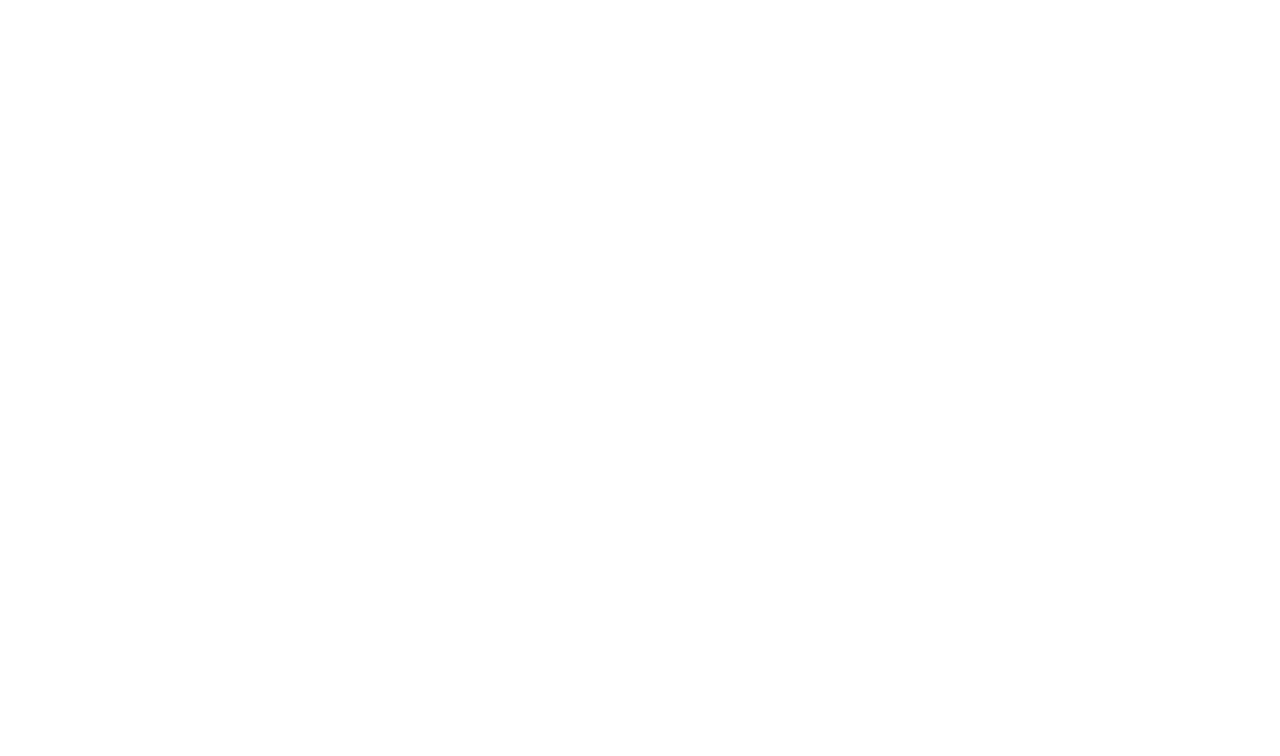
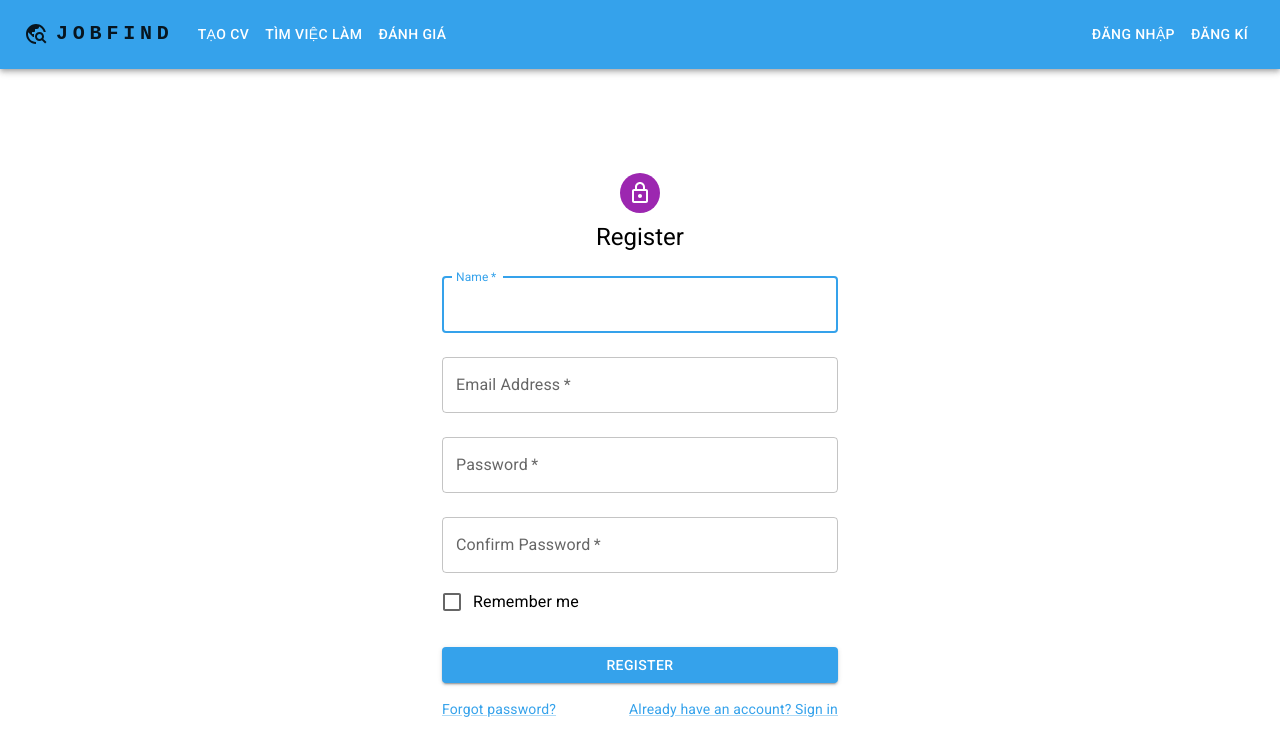
Before and after one commit to anhlb-0396/GR_FE, a React (Vite) app: page /signup in a window 1280 px wide. Before the commit this address had no page. Shown: the top 756 px of the page. Built offline with nearby package versions, Linux system fonts and the light colour scheme; a web font is replaced by a local one.

Commit message:
[Authentication] Implant Signup API

```diff
--- a/src/App.jsx
+++ b/src/App.jsx
@@ -14,6 +14,7 @@
 import AppLayouts from "./ui/layouts/AppLayouts";
 import Resume from "./features/resumes/Resume";
 import Login from "./features/authentication/Login";
+import Register from "./features/authentication/Register";
 
 import DATA from "./features/resumes/TEMPLATE";
 
@@ -51,7 +52,7 @@
                 <Route path="/" element={<Homepage></Homepage>} />
                 <Route path="/jobs/:id" element={<JobDetails></JobDetails>} />
                 <Route path="/login" element={<Login></Login>} />
-                {/* <Route path="/signup" element={<Login></Login>} /> */}
+                <Route path="/signup" element={<Register></Register>} />
                 <Route
                   path="/users/cv"
                   element={<Resume profile={DATA.profile}></Resume>}
--- a/src/features/authentication/Login.jsx
+++ b/src/features/authentication/Login.jsx
@@ -1,34 +1,36 @@
+import { useEffect } from "react";
+import { useForm, Controller } from "react-hook-form";
+import { Link as MuiLink } from "@mui/material";
+import {
+  Container,
+  Box,
+  Typography,
+  TextField,
+  Grid,
+  Button,
+  FormControlLabel,
+  Checkbox,
+} from "@mui/material";
 import Avatar from "@mui/material/Avatar";
-import Button from "@mui/material/Button";
-import TextField from "@mui/material/TextField";
-import FormControlLabel from "@mui/material/FormControlLabel";
-import Checkbox from "@mui/material/Checkbox";
-import Link from "@mui/material/Link";
-import Grid from "@mui/material/Grid";
-import Box from "@mui/material/Box";
 import LockOutlinedIcon from "@mui/icons-material/LockOutlined";
-import Typography from "@mui/material/Typography";
-import Container from "@mui/material/Container";
 import { useAuth } from "../../contexts/AuthContext";
 import { useNavigate } from "react-router-dom";
-import { useEffect } from "react";
 
 function Login() {
   const { handleLogin, isAuthenticated } = useAuth();
   const navigate = useNavigate();
+  const {
+    control,
+    handleSubmit,
+    formState: { errors },
+  } = useForm();
 
-  useEffect(
-    function () {
+  useEffect(() => {
     if (isAuthenticated) navigate("/");
-    },
-    [isAuthenticated, navigate]
-  );
+  }, [isAuthenticated, navigate]);
 
-  const handleSubmit = async (event) => {
-    event.preventDefault();
-
-    const data = new FormData(event.currentTarget);
-    await handleLogin(data.get("email"), data.get("password"));
+  const onSubmit = async (data) => {
+    await handleLogin(data.email, data.password);
     navigate("/");
   };
 
@@ -50,27 +52,64 @@
           Sign in
         </Typography>
 
-        <Box component="form" onSubmit={handleSubmit} noValidate sx={{ mt: 1 }}>
+        <Box
+          component="form"
+          onSubmit={handleSubmit(onSubmit)}
+          noValidate
+          sx={{ mt: 1 }}
+        >
+          <Controller
+            name="email"
+            control={control}
+            rules={{
+              required: "Email is required",
+              minLength: {
+                value: 8,
+                message: "Email must be at least 8 characters",
+              },
+            }}
+            render={({ field }) => (
               <TextField
+                {...field}
                 margin="normal"
                 required
                 fullWidth
                 id="email"
                 label="Email Address"
-            name="email"
                 autoComplete="email"
                 autoFocus
+                error={!!errors.email}
+                helperText={errors.email ? errors.email.message : ""}
               />
+            )}
+          />
+
+          <Controller
+            name="password"
+            control={control}
+            rules={{
+              required: "Password is required",
+              minLength: {
+                value: 8,
+                message: "Password must be at least 8 characters",
+              },
+            }}
+            render={({ field }) => (
               <TextField
+                {...field}
                 margin="normal"
                 required
                 fullWidth
                 name="password"
                 label="Password"
                 type="password"
-            id="password"
                 autoComplete="current-password"
+                error={!!errors.password}
+                helperText={errors.password ? errors.password.message : ""}
               />
+            )}
+          />
+
           <FormControlLabel
             control={<Checkbox value="remember" color="primary" />}
             label="Remember me"
@@ -87,15 +126,15 @@
 
           <Grid container>
             <Grid item xs>
-              <Link href="#" variant="body2">
+              <MuiLink href="#" variant="body2">
                 Forgot password?
-              </Link>
+              </MuiLink>
             </Grid>
 
             <Grid item>
-              <Link href="#" variant="body2">
+              <MuiLink href="#" variant="body2">
                 {"Don't have an account? Sign Up"}
-              </Link>
+              </MuiLink>
             </Grid>
           </Grid>
         </Box>
--- a/src/features/authentication/Register.jsx
+++ b/src/features/authentication/Register.jsx
@@ -1,54 +1,47 @@
-import * as React from "react";
+import { useEffect } from "react";
+import { useForm, Controller } from "react-hook-form";
+import { Link as MuiLink } from "@mui/material";
+import {
+  Container,
+  Box,
+  Typography,
+  TextField,
+  Grid,
+  Button,
+  FormControlLabel,
+  Checkbox,
+} from "@mui/material";
 import Avatar from "@mui/material/Avatar";
-import Button from "@mui/material/Button";
-import CssBaseline from "@mui/material/CssBaseline";
-import TextField from "@mui/material/TextField";
-import FormControlLabel from "@mui/material/FormControlLabel";
-import Checkbox from "@mui/material/Checkbox";
-import Link from "@mui/material/Link";
-import Grid from "@mui/material/Grid";
-import Box from "@mui/material/Box";
 import LockOutlinedIcon from "@mui/icons-material/LockOutlined";
-import Typography from "@mui/material/Typography";
-import Container from "@mui/material/Container";
-import { createTheme, ThemeProvider } from "@mui/material/styles";
+import { useAuth } from "../../contexts/AuthContext";
+import { useNavigate } from "react-router-dom";
 
-function Copyright(props) {
-  return (
-    <Typography
-      variant="body2"
-      color="text.secondary"
-      align="center"
-      {...props}
-    >
-      {"Copyright © "}
-      <Link color="inherit" href="https://mui.com/">
-        Your Website
-      </Link>{" "}
-      {new Date().getFullYear()}
-      {"."}
-    </Typography>
+function Register() {
+  const { handleSignup, isAuthenticated } = useAuth();
+  const navigate = useNavigate();
+  const {
+    control,
+    handleSubmit,
+    formState: { errors },
+  } = useForm();
+
+  useEffect(() => {
+    if (isAuthenticated) navigate("/");
+  }, [isAuthenticated, navigate]);
+
+  const onSubmit = async (data) => {
+    console.log(data);
+    await handleSignup(
+      data.email,
+      data.password,
+      data.confirmPassword,
+      data.name
     );
-}
-
-// TODO remove, this demo shouldn't need to reset the theme.
-
-const defaultTheme = createTheme();
-
-export default function Register() {
-  const handleSubmit = (event) => {
-    event.preventDefault();
-    const data = new FormData(event.currentTarget);
-    console.log({
-      email: data.get("email"),
-      password: data.get("password"),
-    });
+    navigate("/login");
   };
 
   return (
-    <ThemeProvider theme={defaultTheme}>
     <Container component="main" maxWidth="xs">
-        <CssBaseline />
       <Box
         sx={{
           marginTop: 8,
@@ -60,86 +53,143 @@
         <Avatar sx={{ m: 1, bgcolor: "secondary.main" }}>
           <LockOutlinedIcon />
         </Avatar>
+
         <Typography component="h1" variant="h5">
-            Sign up
+          Register
         </Typography>
+
         <Box
           component="form"
+          onSubmit={handleSubmit(onSubmit)}
           noValidate
-            onSubmit={handleSubmit}
-            sx={{ mt: 3 }}
+          sx={{ mt: 1 }}
         >
-            <Grid container spacing={2}>
-              <Grid item xs={12} sm={6}>
+          <Controller
+            name="name"
+            control={control}
+            rules={{ required: "Name is required" }}
+            render={({ field }) => (
               <TextField
-                  autoComplete="given-name"
-                  name="firstName"
+                {...field}
+                margin="normal"
                 required
                 fullWidth
-                  id="firstName"
-                  label="First Name"
+                id="name"
+                label="Name"
                 autoFocus
+                error={!!errors.name}
+                helperText={errors.name ? errors.name.message : ""}
               />
-              </Grid>
-              <Grid item xs={12} sm={6}>
+            )}
+          />
+
+          <Controller
+            name="email"
+            control={control}
+            rules={{
+              required: "Email is required",
+              pattern: { value: /^\S+@\S+$/i, message: "Invalid email format" },
+            }}
+            render={({ field }) => (
               <TextField
-                  required
-                  fullWidth
-                  id="lastName"
-                  label="Last Name"
-                  name="lastName"
-                  autoComplete="family-name"
-                />
-              </Grid>
-              <Grid item xs={12}>
-                <TextField
+                {...field}
+                margin="normal"
                 required
                 fullWidth
                 id="email"
                 label="Email Address"
-                  name="email"
                 autoComplete="email"
+                error={!!errors.email}
+                helperText={errors.email ? errors.email.message : ""}
               />
-              </Grid>
-              <Grid item xs={12}>
+            )}
+          />
+
+          <Controller
+            name="password"
+            control={control}
+            rules={{
+              required: "Password is required",
+              minLength: {
+                value: 8,
+                message: "Password must be at least 8 characters",
+              },
+            }}
+            render={({ field }) => (
               <TextField
+                {...field}
+                margin="normal"
                 required
                 fullWidth
                 name="password"
                 label="Password"
                 type="password"
-                  id="password"
                 autoComplete="new-password"
+                error={!!errors.password}
+                helperText={errors.password ? errors.password.message : ""}
               />
-              </Grid>
-              <Grid item xs={12}>
+            )}
+          />
+
+          <Controller
+            name="confirmPassword"
+            control={control}
+            rules={{
+              required: "Password is required",
+              minLength: {
+                value: 8,
+                message: "Password must be at least 8 characters",
+              },
+            }}
+            render={({ field }) => (
+              <TextField
+                {...field}
+                margin="normal"
+                required
+                fullWidth
+                name="confirmPassword"
+                label="Confirm Password"
+                type="password"
+                autoComplete="new-password"
+                error={!!errors.confirmPassword}
+                helperText={
+                  errors.confirmPassword ? errors.confirmPassword.message : ""
+                }
+              />
+            )}
+          />
+
           <FormControlLabel
-                  control={
-                    <Checkbox value="allowExtraEmails" color="primary" />
-                  }
-                  label="I want to receive inspiration, marketing promotions and updates via email."
+            control={<Checkbox value="remember" color="primary" />}
+            label="Remember me"
           />
-              </Grid>
-            </Grid>
+
           <Button
             type="submit"
             fullWidth
             variant="contained"
-              sx={{ mt: 3, mb: 2 }}
+            sx={{ mt: 3, mb: 2, color: "white" }}
           >
-              Sign Up
+            Register
           </Button>
-            <Grid container justifyContent="flex-end">
+
+          <Grid container>
+            <Grid item xs>
+              <MuiLink href="#" variant="body2">
+                Forgot password?
+              </MuiLink>
+            </Grid>
+
             <Grid item>
-                <Link href="#" variant="body2">
-                  Already have an account? Sign in
-                </Link>
+              <MuiLink href="#" variant="body2">
+                {"Already have an account? Sign in"}
+              </MuiLink>
             </Grid>
           </Grid>
         </Box>
       </Box>
-        <Copyright sx={{ mt: 5 }} />
     </Container>
-    </ThemeProvider>
   );
 }
+
+export default Register;
--- a/src/ui/layouts/Header.jsx
+++ b/src/ui/layouts/Header.jsx
@@ -16,7 +16,7 @@
 import { Link } from "react-router-dom";
 import { useAuth } from "../../contexts/AuthContext";
 
-const pages = ["Products", "Pricing", "Blog"];
+const pages = ["Tạo CV", "Tìm việc làm", "Đánh giá"];
 const settings = ["Profile", "Account", "Dashboard", "Logout"];
 
 function ResponsiveAppBar() {
@@ -165,7 +165,27 @@
             </Box>
           )}
 
-          {!isAuthenticated && <div>SIGN IN</div>}
+          {!isAuthenticated && (
+            <Box sx={{ flexGrow: 0 }}>
+              <Button
+                component={Link}
+                to="/login"
+                color="inherit"
+                sx={{ my: 2, color: "white" }}
+              >
+                Đăng nhập
+              </Button>
+
+              <Button
+                component={Link}
+                to="/signup"
+                color="inherit"
+                sx={{ my: 2, color: "white" }}
+              >
+                Đăng kí
+              </Button>
+            </Box>
+          )}
         </Toolbar>
       </Container>
     </AppBar>
```
Also changed, not shown: src/contexts/AuthContext.jsx (+28 -1 lines). Lines whose indentation alone changed are shown as unchanged.
